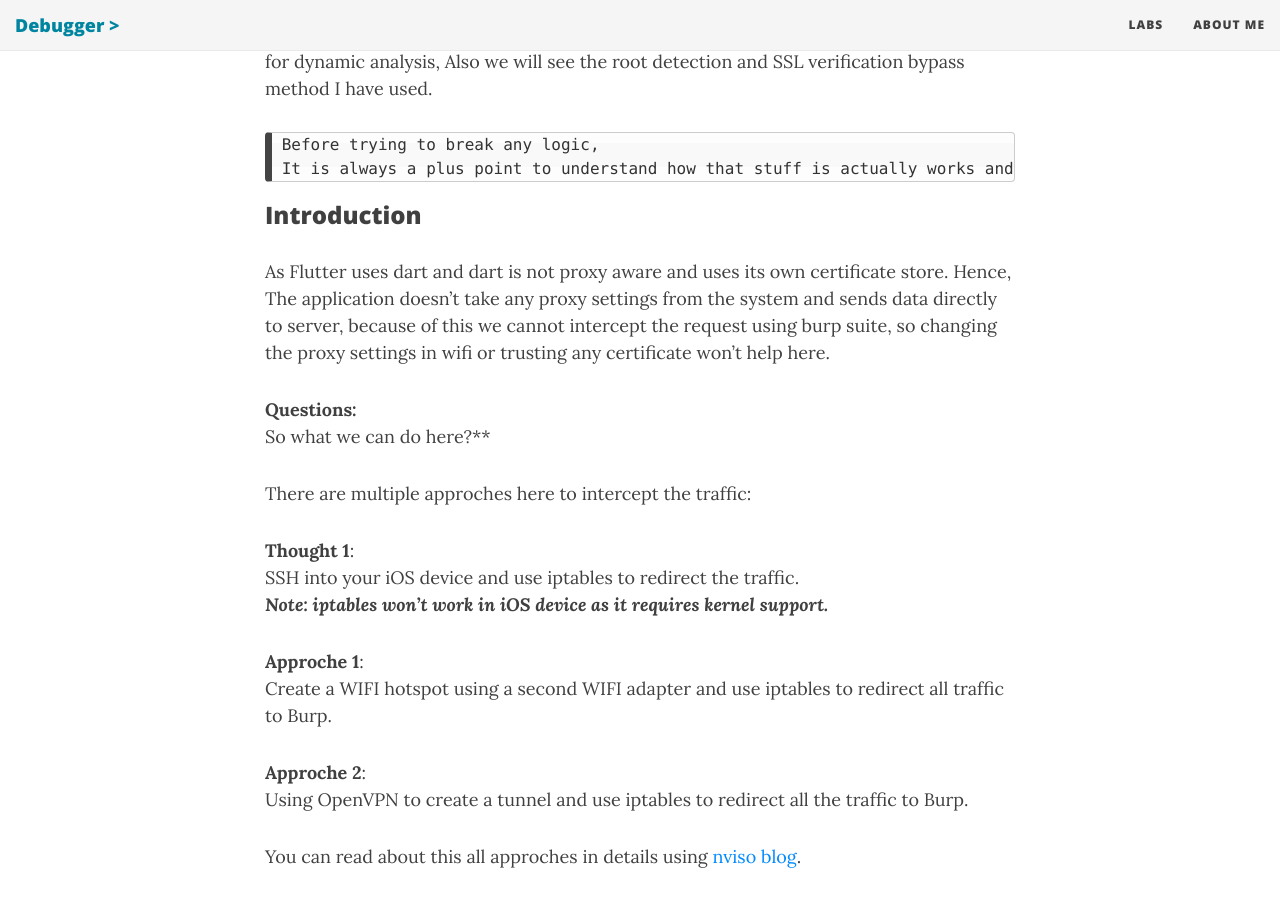
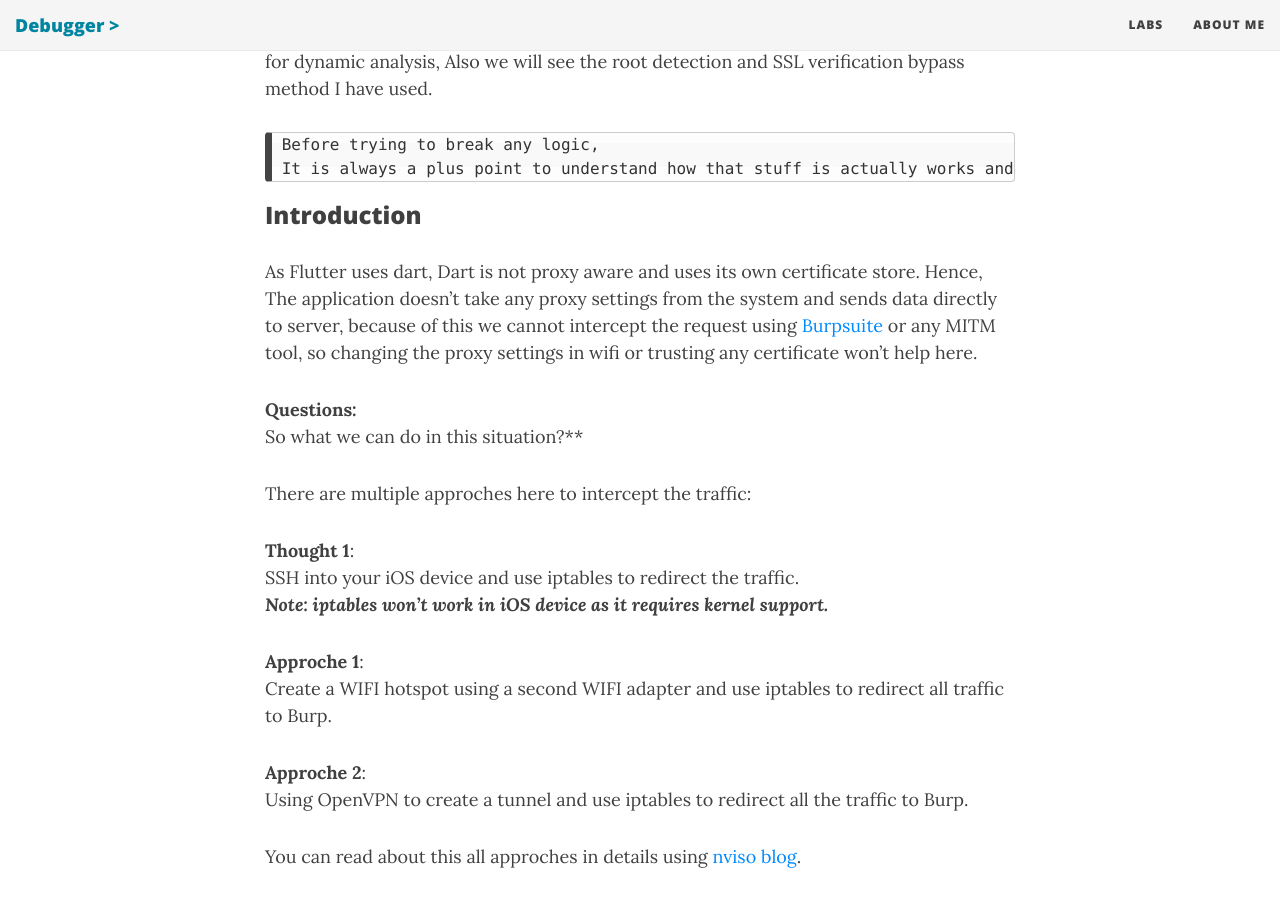
Before and after one commit to bhattsameer/bhattsameer.github.io, a Jekyll site: the page built from _posts/2021/2021-06-23-Intercepting-flutter-iOS-application.md, in a window 1280 px wide and 900 px high, scrolled down 408 px. Built offline with Jekyll 4.4.1, drawn with Linux system fonts in a browser that asks for light colours; nearby versions of some CDN libraries.

Commit message:
Update 2021-06-23-Intercepting-flutter-iOS-application.md

```diff
--- a/_posts/2021/2021-06-23-Intercepting-flutter-iOS-application.md
+++ b/_posts/2021/2021-06-23-Intercepting-flutter-iOS-application.md
@@ -18,10 +18,10 @@ In this blog I will share how I have intercepted the traffic of Flutter based iO
 
 ### Introduction
 
-As Flutter uses dart and dart is not proxy aware and uses its own certificate store. Hence, The application doesn’t take any proxy settings from the system and sends data directly to server, because of this we cannot intercept the request using burp suite, so changing the proxy settings in wifi or trusting any certificate won't help here.
+As Flutter uses dart, Dart is not proxy aware and uses its own certificate store. Hence, The application doesn’t take any proxy settings from the system and sends data directly to server, because of this we cannot intercept the request using [Burpsuite](https://portswigger.net/burp) or any MITM tool, so changing the proxy settings in wifi or trusting any certificate won't help here.
 
 **Questions:**
-So what we can do here?**
+So what we can do in this situation?**
 
 There are multiple approches here to intercept the traffic:
 
```
